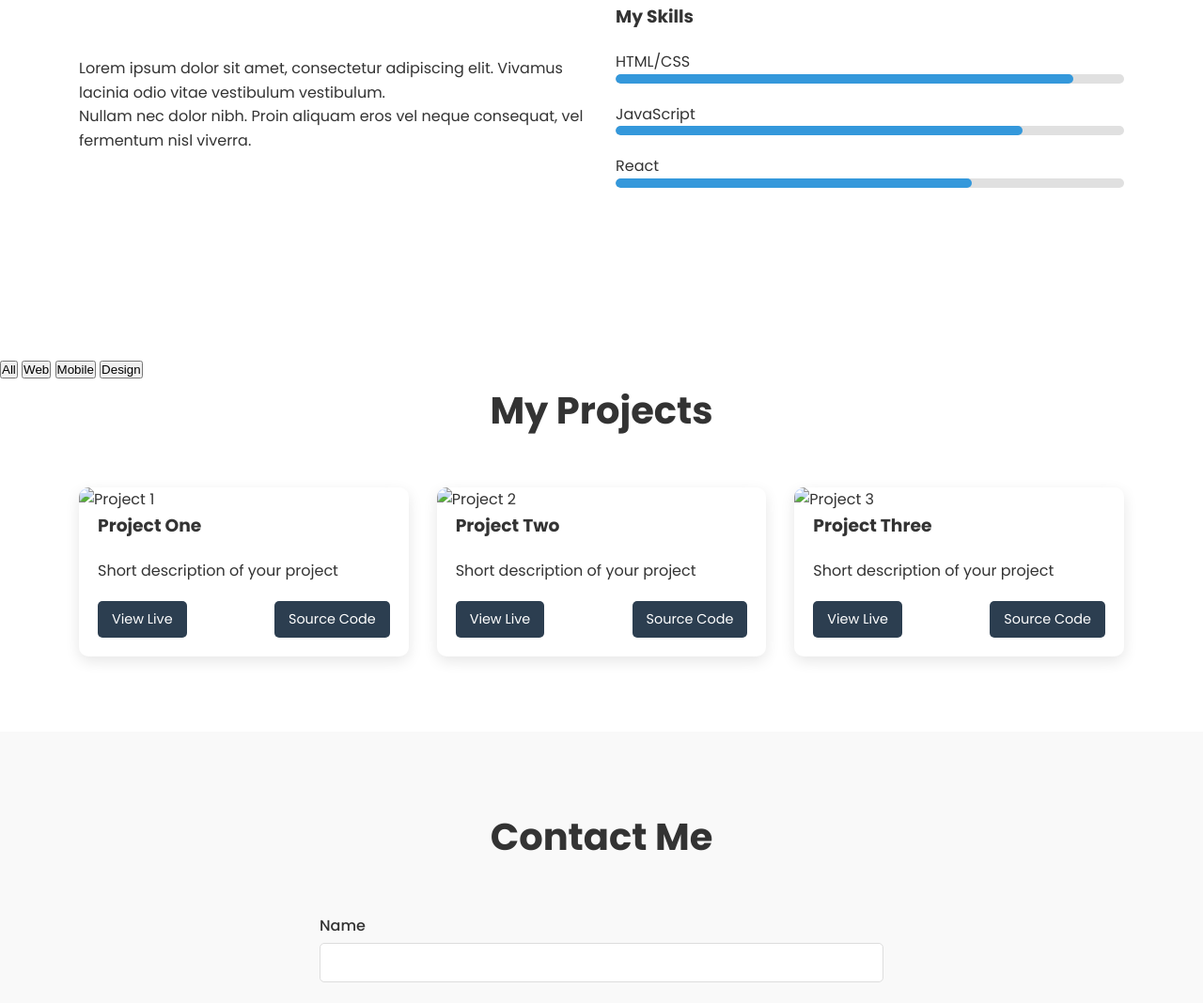
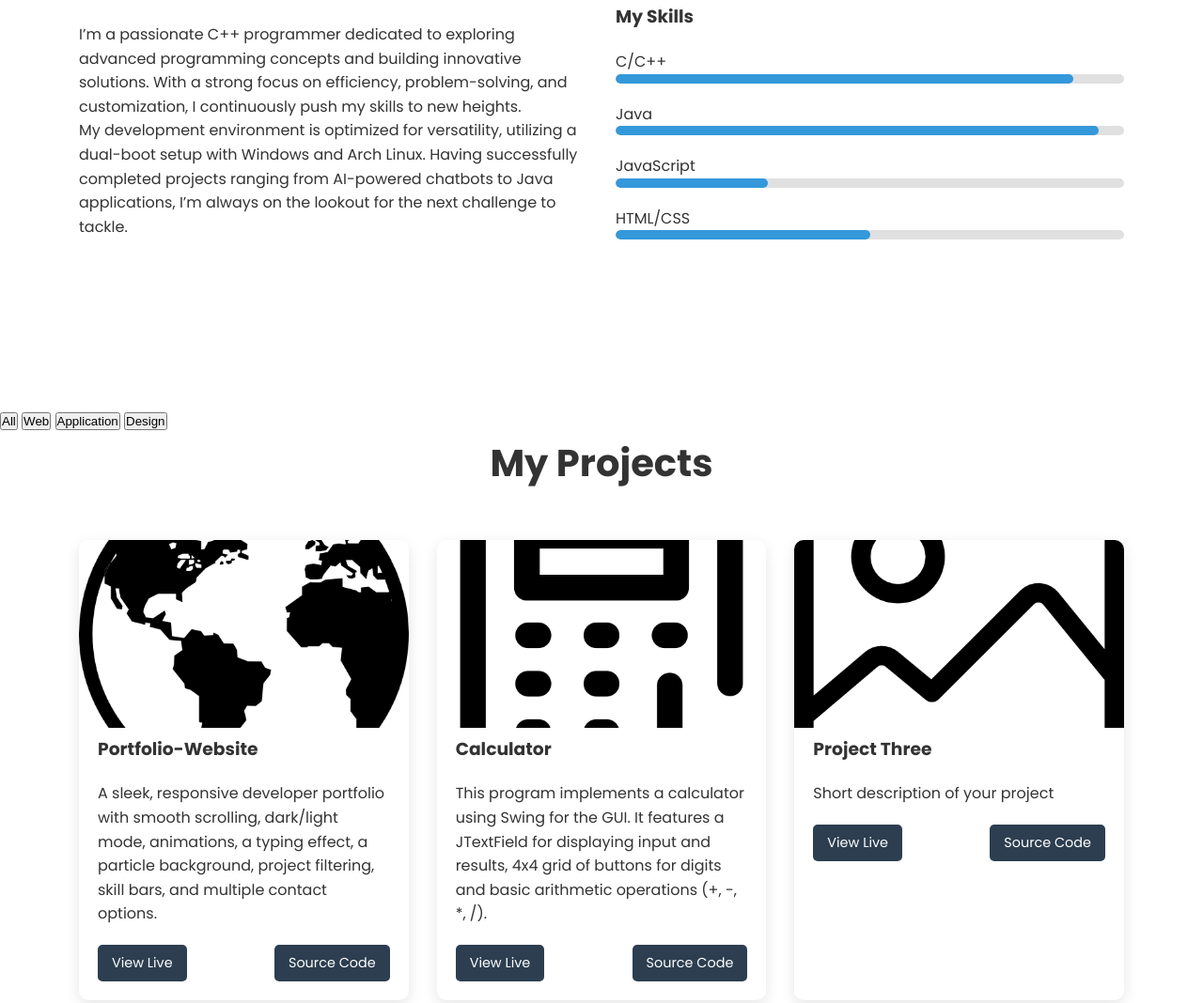
Before and after one commit to mrwildfoxgamer/website, a plain HTML site: page index.html in a window 1280 px wide. Shown: the part 991-2059 px from the top of the page at 94% size. Drawn offline with Linux system fonts and the light colour scheme.

Commit message:
Content added

```diff
--- a/index.html
+++ b/index.html
@@ -4,7 +4,7 @@
     <script src="js/particles.js"></script>
     <meta charset="UTF-8">
     <meta name="viewport" content="width=device-width, initial-scale=1.0">
-    <title>My Portfolio</title>
+    <title>Portfolio</title>
     <link rel="stylesheet" href="css/style.css">
     <script src="js/main.js" defer></script>
     <script src="js/typing-effect.js"></script>
@@ -15,7 +15,7 @@
     <header>
         <div class="container">
             <nav>
-                <div class="logo">Your Name</div>
+                <div class="logo">Alan Johny</div>
                 <ul class="nav-links">
                     <li><a href="#home">Home</a></li>
                     <li><a href="#about">About</a></li>
@@ -36,7 +36,7 @@
 
     <section id="home">
         <div class="container">
-          <h1>Hi, I'm <span>Your Name</span></h1>
+          <h1>Hi, I'm <span>Alan Johny</span></h1>
           <p>I'm a <span id="typing-text">Web Developer</span></p>
           <a href="#projects" class="btn">View My Work</a>
         </div>
@@ -47,23 +47,31 @@
             <h2>About Me</h2>
             <div class="about-content">
                 <div class="about-text">
-                    <p>Lorem ipsum dolor sit amet, consectetur adipiscing elit. Vivamus lacinia odio vitae vestibulum vestibulum.</p>
-                    <p>Nullam nec dolor nibh. Proin aliquam eros vel neque consequat, vel fermentum nisl viverra.</p>
+                    <p>I’m a passionate C++ programmer dedicated to exploring advanced programming concepts and building innovative solutions. With a strong focus on efficiency, problem-solving, and customization, I continuously push my skills to new heights.
+
+                    </p>
+                    <p>My development environment is optimized for versatility, utilizing a dual-boot setup with Windows and Arch Linux. Having successfully completed projects ranging from AI-powered chatbots to Java applications, I’m always on the lookout for the next challenge to tackle.</p>
                 </div>
                 <div class="skills">
                     <h3>My Skills</h3>
                     <div class="skill-item">
-                        <p>HTML/CSS</p>
+
+                        <p>C/C++</p>
                         <div class="skill-bar"><span class="skill-level" style="width: 90%"></span></div>
                     </div>
                     <div class="skill-item">
-                        <p>JavaScript</p>
-                        <div class="skill-bar"><span class="skill-level" style="width: 80%"></span></div>
+                        <p>Java</p>
+                        <div class="skill-bar"><span class="skill-level" style="width: 95%"></span></div>
                     </div>
                     <div class="skill-item">
-                        <p>React</p>
-                        <div class="skill-bar"><span class="skill-level" style="width: 70%"></span></div>
+                        <p>JavaScript</p>
+                        <div class="skill-bar"><span class="skill-level" style="width: 30%"></span></div>
                     </div>
+                    <div class="skill-item">
+                        <p>HTML/CSS</p>
+                        <div class="skill-bar"><span class="skill-level" style="width: 50%"></span></div>
+                    </div>
+
                 </div>
             </div>
         </div>
@@ -73,7 +81,7 @@
         <div class="filter-buttons">
             <button class="filter-btn active" data-filter="all">All</button>
             <button class="filter-btn" data-filter="web">Web</button>
-            <button class="filter-btn" data-filter="mobile">Mobile</button>
+            <button class="filter-btn" data-filter="application">Application</button>
             <button class="filter-btn" data-filter="design">Design</button>
           </div>
         <div class="container">
@@ -83,9 +91,21 @@
                     <div class="project-card" data-category="web">
                         <!-- Project content -->
                       </div>
-                    <img src="images/project1.jpg" alt="Project 1">
-                    <h3>Project One</h3>
-                    <p>Short description of your project</p>
+                    <img src="images/earth.png" alt="JavaScript website">
+                    <h3>Portfolio-Website</h3>
+                    <p>A sleek, responsive developer portfolio with smooth scrolling, dark/light mode, animations, a typing effect, a particle background, project filtering, skill bars, and multiple contact options.</p>
+                    <div class="project-links">
+                        <a href="#" class="btn">View Live</a>
+                        <a href="https://github.com/mrwildfoxgamer/website" class="btn">Source Code</a>
+                    </div>
+                </div>
+                <div class="project-card">
+                    <div class="project-card" data-category="application">
+                        <!-- Project content -->
+                      </div>
+                    <img src="images/calculator.png" alt="Java Calculator">
+                    <h3>Calculator</h3>
+                    <p>This  program implements a  calculator using Swing for the GUI. It features a JTextField for displaying input and results,  4x4 grid of buttons for digits and basic arithmetic operations (+, -, *, /).</p>
                     <div class="project-links">
                         <a href="#" class="btn">View Live</a>
                         <a href="#" class="btn">Source Code</a>
@@ -95,19 +115,7 @@
                     <div class="project-card" data-category="web">
                         <!-- Project content -->
                       </div>
-                    <img src="images/project2.jpg" alt="Project 2">
-                    <h3>Project Two</h3>
-                    <p>Short description of your project</p>
-                    <div class="project-links">
-                        <a href="#" class="btn">View Live</a>
-                        <a href="#" class="btn">Source Code</a>
-                    </div>
-                </div>
-                <div class="project-card">
-                    <div class="project-card" data-category="web">
-                        <!-- Project content -->
-                      </div>
-                    <img src="images/project3.jpg" alt="Project 3">
+                    <img src="images/image.png" alt="Project 3">
                     <h3>Project Three</h3>
                     <p>Short description of your project</p>
                     <div class="project-links">
```
Also changed, not shown: images/calculator.png (added), images/earth.png (added), images/groove.jpg (deleted), images/image.png (added).
